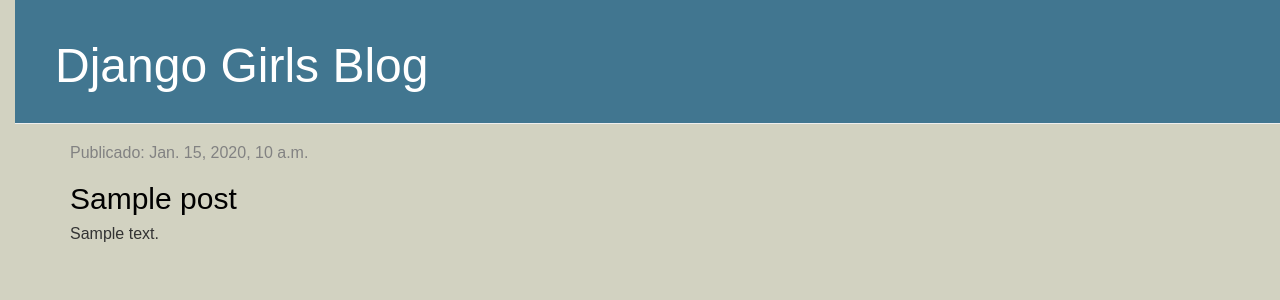
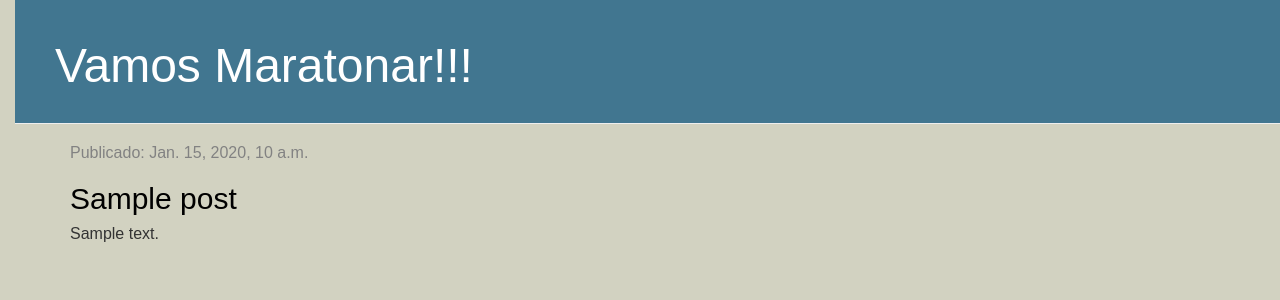
Before and after one commit to Bianca-Machado/primeiroblog, a Django app: template blog/templates/blog/post_list.html in a window 1280 px wide. Shown: the top 300 px of the page. Run offline with Django 3.2, Linux system fonts and the light colour scheme; the template is opened without the code that fills it: most values are stand-ins (such as "Sample title", 1, 10 or a date in 2020); some libraries are stand-ins or nearby versions.

Commit message:
Alteracao div

```diff
--- a/blog/templates/blog/base.html
+++ b/blog/templates/blog/base.html
@@ -4,14 +4,14 @@
 <head>
     <meta charset="UTF-8">
     <title>HOME</title>
-    <title>Django Girls blog</title>
+    <title>Vamos Maratonar!!!</title>
     <link rel="stylesheet" href="//maxcdn.bootstrapcdn.com/bootstrap/3.2.0/css/bootstrap.min.css">
     <link rel="stylesheet" href="//maxcdn.bootstrapcdn.com/bootstrap/3.2.0/css/bootstrap-theme.min.css">
     <link rel="stylesheet" href="{% static 'css/blog.css' %}">
 </head>
 <body>
         <div class="page-header">
-            <h1><a href="/">Django Girls Blog</a></h1>
+            <h1><a href="/">Vamos Maratonar!!!</a></h1>
         </div>
         <div class="content container">
             <div class="row">
```
